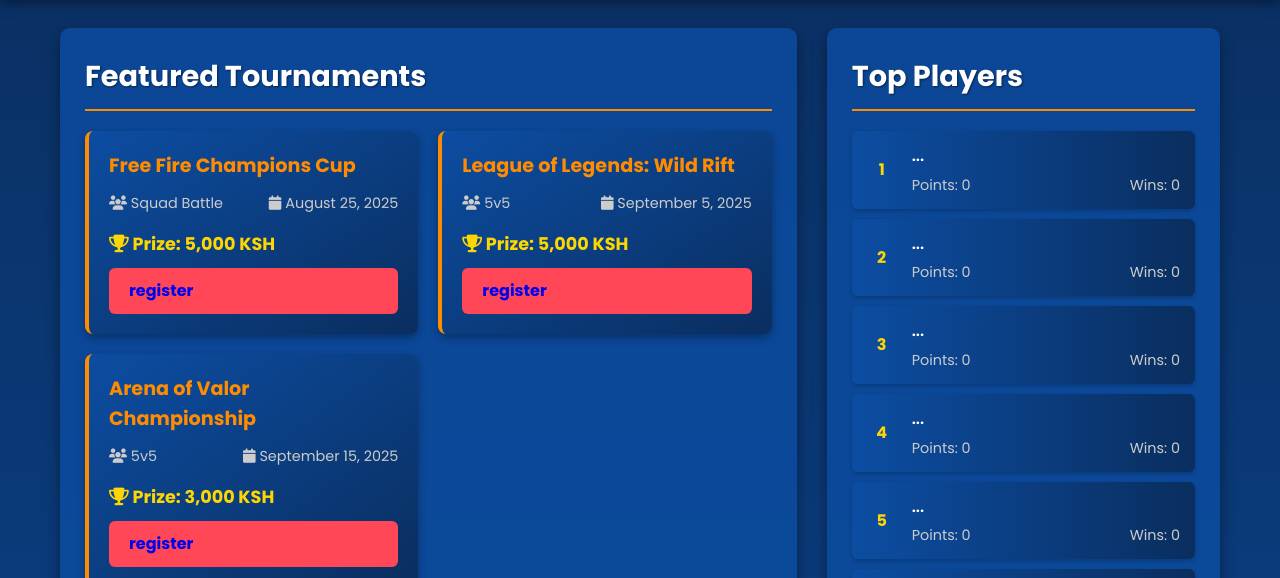
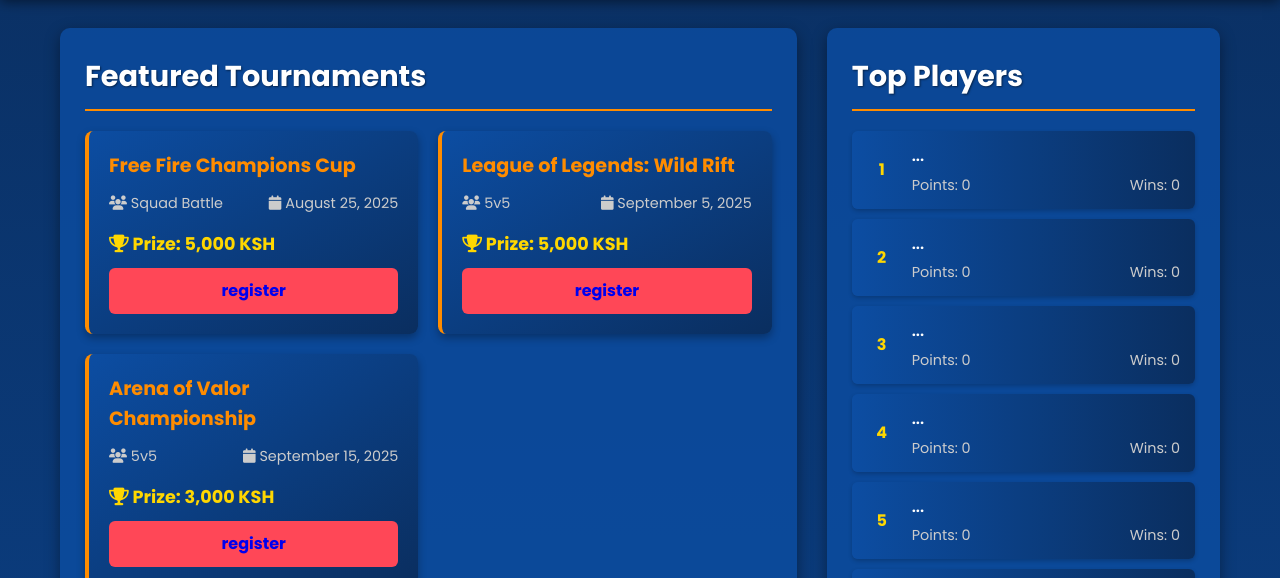
Before and after one commit to josh098741/gamer-hub, a plain HTML site: page public/garena.html in a window 1280 px wide. Shown: the part 182-760 px from the top of the page. Drawn offline with Linux system fonts and the light colour scheme.

Commit message:
Additional commits

```diff
--- a/src/css/style.css
+++ b/src/css/style.css
@@ -177,10 +177,17 @@
     transition: background 0.3s ease;
 }
 
+.join-btn a{
+    width: 100%;
+    height: 100%;
+    display: flex;
+    justify-content: center;
+    align-items: center;
+}
+
 .join-btn:hover {
     background: #e67e00;
 }
-
 
 .gaming-rooms {
     margin-top: 10px;
```
